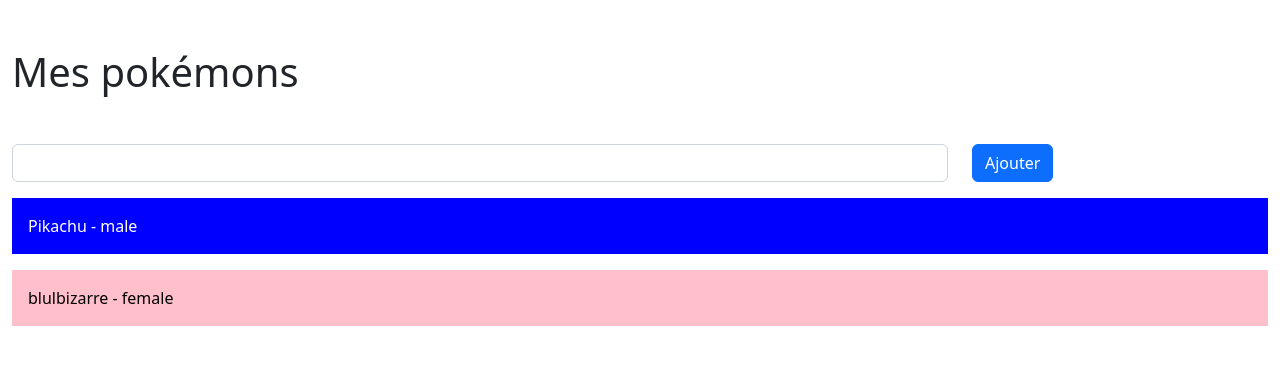
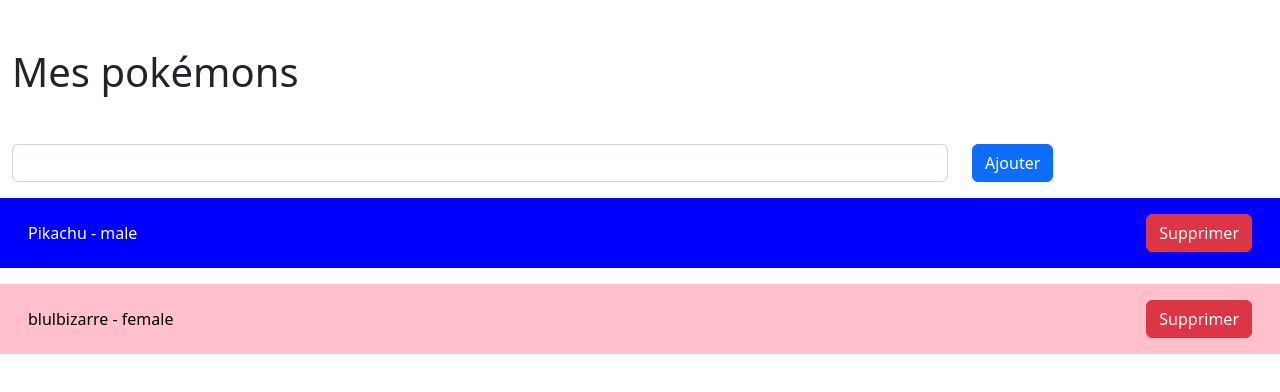
Before and after one commit to mvidailhet/pokedex-promo-mai-2023, an Angular app: page / in a window 1280 px wide. Shown: the top 392 px of the page. Built offline with nearby package versions, Linux system fonts and the light colour scheme.

Commit message:
delete pokemon en comparant les noms des pokémons

```diff
--- a/src/app/components/pokemon-list/pokemon-list.component.html
+++ b/src/app/components/pokemon-list/pokemon-list.component.html
@@ -14,9 +14,14 @@
 
 <div
   *ngFor="let pokemon of pokemons"
-  class="p-3 my-3 pokemon-gender pokemon-gender-{{ pokemon.gender }}"
+  class="p-3 row my-3 align-items-center pokemon-gender pokemon-gender-{{ pokemon.gender }}"
 >
-  {{ pokemon.name }} - {{ pokemon.gender }}
+  <div class="col">
+    {{ pokemon.name }} - {{ pokemon.gender }}
+  </div>
+  <div class="col btn-delete-col">
+    <button (click)="onDeletePokemon(pokemon)" class="btn btn-danger">Supprimer</button>
+  </div>
 </div>
 
 
--- a/src/app/components/pokemon-list/pokemon-list.component.scss
+++ b/src/app/components/pokemon-list/pokemon-list.component.scss
@@ -1,6 +1,10 @@
 h3 {
   color: blue;
   font-weight: bold;
+}
+
+.btn-delete-col {
+  text-align: right;
 }
 
 .pokemon-gender {
--- a/src/app/components/pokemon-list/pokemon-list.component.ts
+++ b/src/app/components/pokemon-list/pokemon-list.component.ts
@@ -33,7 +33,7 @@
 
   pokemonAlreadyExists(pokemonName: string) {
     const pokemonWithSameName = this.pokemons.find((pokemon) => {
-      return pokemonName === pokemon.name;
+      return pokemonName.toLowerCase() === pokemon.name.toLowerCase();
     });
     return pokemonWithSameName !== undefined;
   }
@@ -76,4 +76,12 @@
     this.addedPokemon = '';
     this.duplicatePokemon = '';
   }
+
+  onDeletePokemon(pokemonToDelete: Pokemon) {
+    const indexPokemonToDelete = this.pokemons.findIndex((pokemon) => {
+      return pokemon.name === pokemonToDelete.name;
+    });
+
+    this.pokemons.splice(indexPokemonToDelete, 1);
+  }
 }
```
